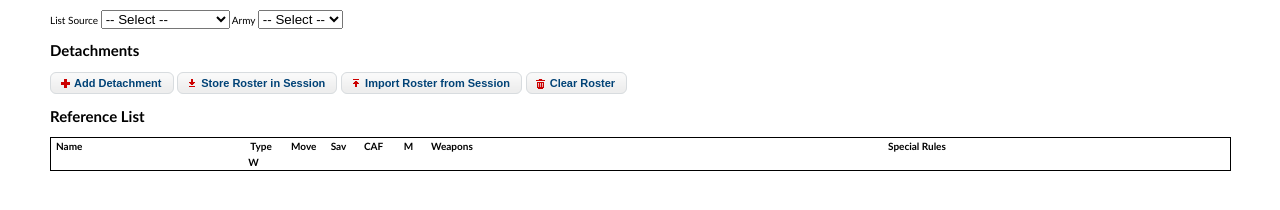
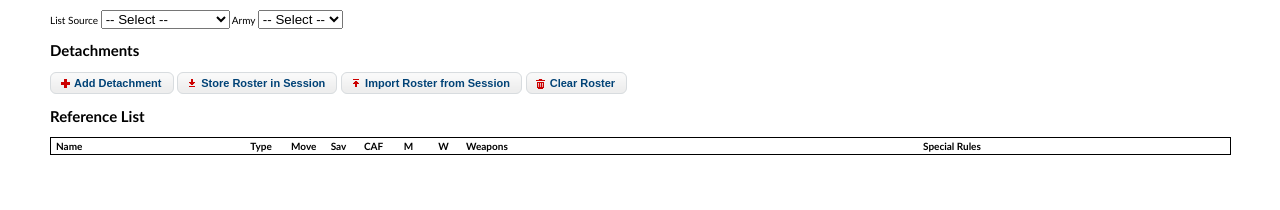
Before and after one commit to andyjenkinson/epic-refsheet-generator, a website: page legions-imperialis/lists.html in a window 1280 px wide. Shown: the part 108-318 px from the top of the page. Drawn offline with Linux system fonts and the light colour scheme.

Commit message:
Added morale to ref sheet

```diff
--- a/legions-imperialis/css/reference-list.css
+++ b/legions-imperialis/css/reference-list.css
@@ -1,13 +1,14 @@
 /** Reference List */
 
-/** 1000 px total width
+/** 1035 px total width
  *  each cell has 5px padding each side (i.e. +10px)
  *  name: 175 + 10
- *  stats: 190
+ *  stats: 225
  *    -> type:   40 + 10
  *    -> move:   25 + 10
  *    -> save:   25 + 10
  *    -> CAF:    25 + 10
+ *    -> morale: 25 + 10
  *    -> wounds: 25 + 10
  *  weapons: 457
  *    -> name:  150 + 10
@@ -20,7 +21,7 @@
 .entry-list {
   border: 1px solid;
   border-collapse: collapse;
-  min-width: 1000px;
+  min-width: 1035px;
   width: 100%;
   overflow: auto;
   display: table;
@@ -38,7 +39,7 @@
 
 .row, .heading {
   display: table-row;
-  min-width: 1000px;
+  min-width: 1035px;
 }
 
 .unit-name {
@@ -53,7 +54,7 @@
 
 .stats {
   display: table-cell;
-  width: 190px;
+  width: 225px;
 }
 
 .stat {
```
